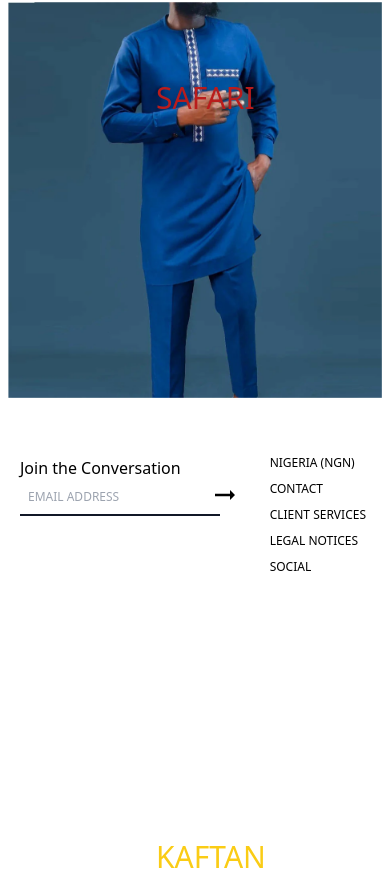
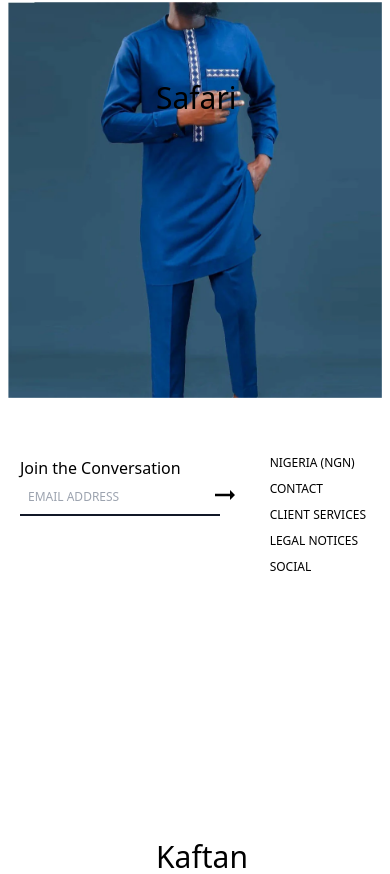
Before and after one commit to jed-chela/estore-frontend, a React (Create React App) app: page /home in a window 390 px wide. Shown: the part 680-1554 px from the top of the page. Built offline with nearby package versions, Linux system fonts and the light colour scheme.

Commit message:
update on responsive page

```diff
--- a/src/Components/Services.jsx
+++ b/src/Components/Services.jsx
@@ -22,8 +22,8 @@ const Services = () => {
               src={image1} alt="" />
             </div>
           </a>
-          <div className="absolute font-normal md:font-medium text-3xl md:text-3xl top-[90%] left-[40%] sm:top-[115%] sm:left-[40%]  flex md:top-[135%] md:left-[20%]  text-red-700">
-              <a className=" " href="/collection">SAFARI</a>
+          <div className="absolute font-normal md:font-medium text-3xl md:text-3xl top-[90%] left-[40%] sm:top-[115%] sm:left-[40%]  flex md:top-[135%] md:left-[20%]  text-black">
+              <a className=" " href="/collection">Safari</a>
             </div>{" "}
 
           <a href="/collection">
@@ -34,8 +34,8 @@ const Services = () => {
               transition={{delay:0.2, x:{type:"spring", stiffness:40}, opacity:{duration:1}, ease:"easeIn", duration:2}}
                src={image2} alt="" />
             </div>
-            <div className=" absolute font-normal md:font-medium text-3xl flex top-[180%] left-[40%] sm:top-[250%] sm:left-[40%] md:top-[135%] md:left-[70%] xl:top-50 xl:right-[20%]  text-yellow-400">
-             <a className="" href="/collection"> KAFTAN</a>
+            <div className=" absolute font-normal md:font-medium text-3xl flex top-[180%] left-[40%] sm:top-[250%] sm:left-[40%] md:top-[135%] md:left-[70%] xl:top-50 xl:right-[20%]  text-black">
+             <a className="" href="/collection"> Kaftan</a>
             </div>
 
           </a>
```
